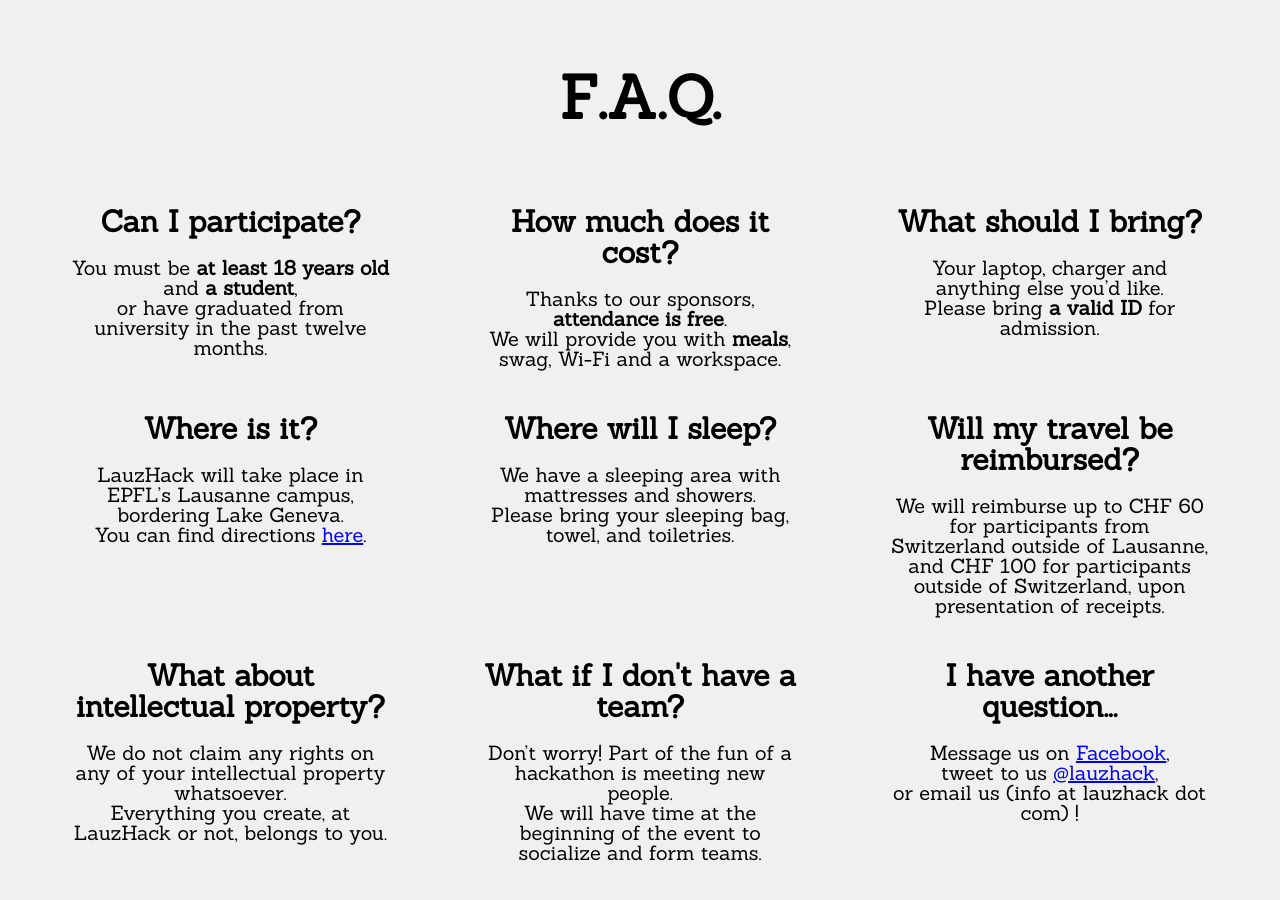
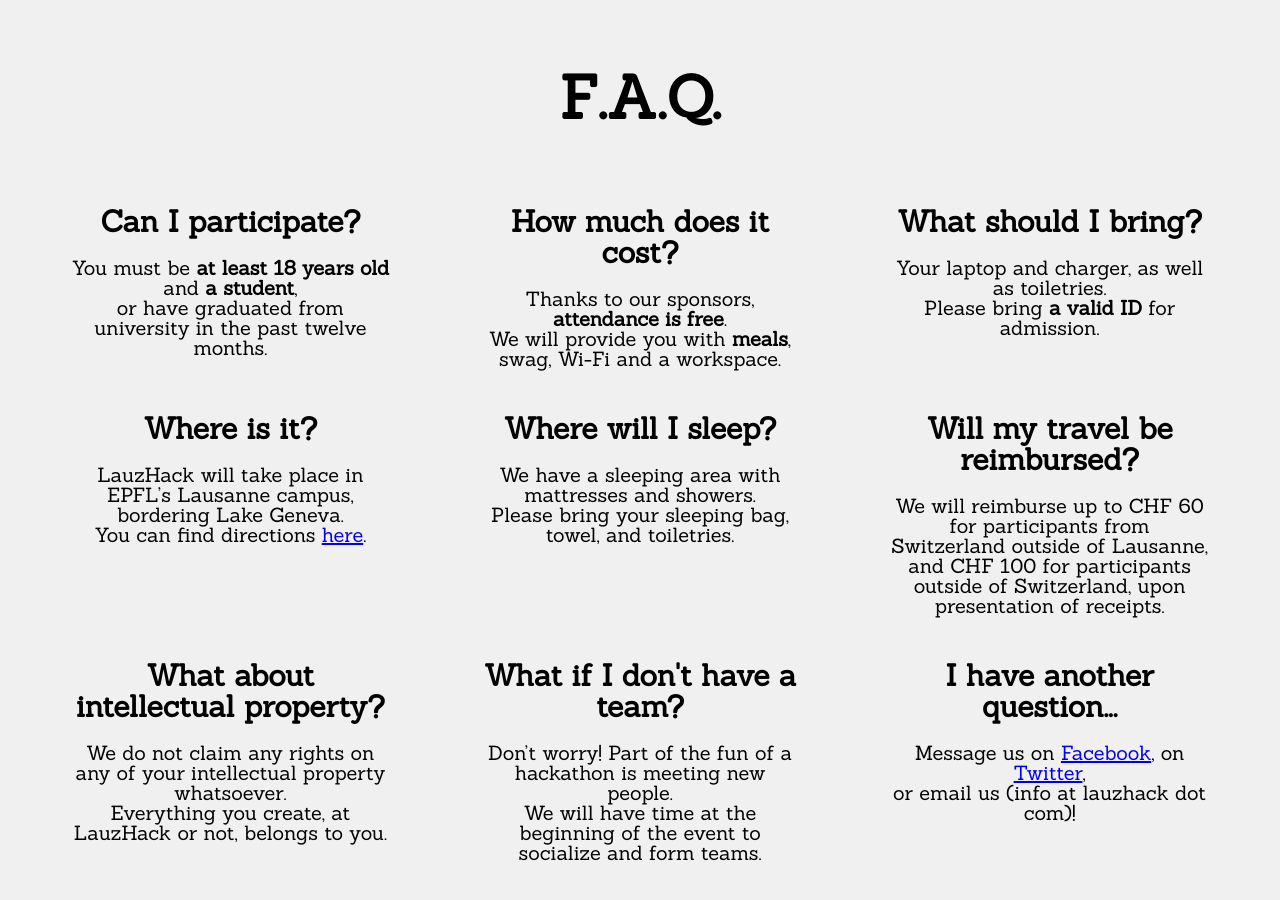
Before and after one commit to LauzHack/LauzHack.github.io, a Jekyll site: the page built from index.html, in a window 1280 px wide and 900 px high, scrolled down 2041 px. Built offline with Jekyll 4.4.1, drawn with Linux system fonts in a browser that asks for light colours.

Commit message:
Improve FAQ, and some fixes

```diff
--- a/_data/faq.yml
+++ b/_data/faq.yml
@@ -1,5 +1,6 @@
 # FAQ, optional.
 # Questions, answers, and an optional 'id' field for hyperlinks (e.g. if you need to show a specific answer to someone).
+# The last question is automatically added with the contact information.
 # Beware, YAML/Markdown syntax is a bit tricky:
 # - Use the weird |- syntax to allow answers to span lines.
 # - End lines with two spaces if you want to force a line break, otherwise the line break is ignored.
@@ -16,7 +17,7 @@
 
 - q: What should I bring?
   a: |-
-        Your laptop, charger and anything else you'd like.
+        Your laptop and charger, as well as toiletries.
         Please bring **a valid ID** for admission.
 
 - q: Where is it?
@@ -44,9 +45,3 @@
   a: |-
         Don't worry! Part of the fun of a hackathon is meeting new people.
         We will have time at the beginning of the event to socialize and form teams.
-
-- q: I have another question...
-  a: |-
-        Message us on [Facebook](https://facebook.com/lauzhack),
-        tweet to us [@lauzhack](https://twitter.com/lauzhack),
-        or email us (info at lauzhack dot com) !
--- a/_data/info.yml
+++ b/_data/info.yml
@@ -16,6 +16,9 @@
 
   Come and join over 200 like-minded students hacking together during a weekend to make something amazing!
 
+# Contact email. Use a bot-defeating format, otherwise you'll get spammed.
+email: info at lauzhack dot com
+
 # Social networks. Twitter is optional, but you really should have a Facebook page.
 facebook: lauzhack
 twitter: lauzhack
--- a/index.html
+++ b/index.html
@@ -24,7 +24,7 @@
       </p>
     {% endif %}
     <p>
-      Follow us on <a href="https://www.facebook.com/{{ site.data.info.facebook }}"
+      Follow us on <a href="https://facebook.com/{{ site.data.info.facebook }}"
                       target="_blank"
                       rel="noreferrer">Facebook</a>
       {% if site.data.info.twitter %}
@@ -82,15 +82,29 @@
   </section>
 {% endif %}
 <section>
+  {% if site.data.faq %}
     <h1>F.A.Q.</h1>
     <div class="items-container">
       {% for item in site.data.faq %}
         <div class="item-large">
-        <h2 id="{{ item.id }}">{{ item.q }}</h2>
+          <h2 {% if item.id %} id="{{ item.id }}" {% endif %}>{{ item.q }}</h2>
           <p>{{ item.a | markdownify }}</p>
         </div>
       {% endfor %}
+      <div class="item-large">
+        <h2>I have another question...</h2>
+        <p>Message us on <a href="https://facebook.com/{{ site.data.info.facebook }}"
+                            target="_blank"
+                            rel="noreferrer">Facebook</a>,
+          {% if site.data.info.twitter %}
+            on <a href="https://twitter.com/{{ site.data.info.twitter }}"
+                  target="_blank"
+                  rel="noreferrer">Twitter</a>,
+          {% endif %}
+          <br>
+          or email us ({{ site.data.info.email }})!</p>
     </div>
+  {% endif %}
 </section>
 <section class="section-sponsors">
   <h1>Sponsors</h1>
@@ -103,10 +117,7 @@
   {% for tier in site.data.sponsors.tiers %}
     {% if tier[1].sponsors %}
       <div class="items-container"
-           {% if tier[1].color %}
-             style="background: {{ tier[1].color }}"
-           {% endif %}
-           >
+           {% if tier[1].color %} style="background: {{ tier[1].color }}" {% endif %}>
         {% for sponsor in tier[1].sponsors %}
           {% comment %} Use SVG if available, PNG otherwise {% endcomment %}
           {% assign file_img = 'null' %}
```
Lines whose indentation alone changed are shown as unchanged.
